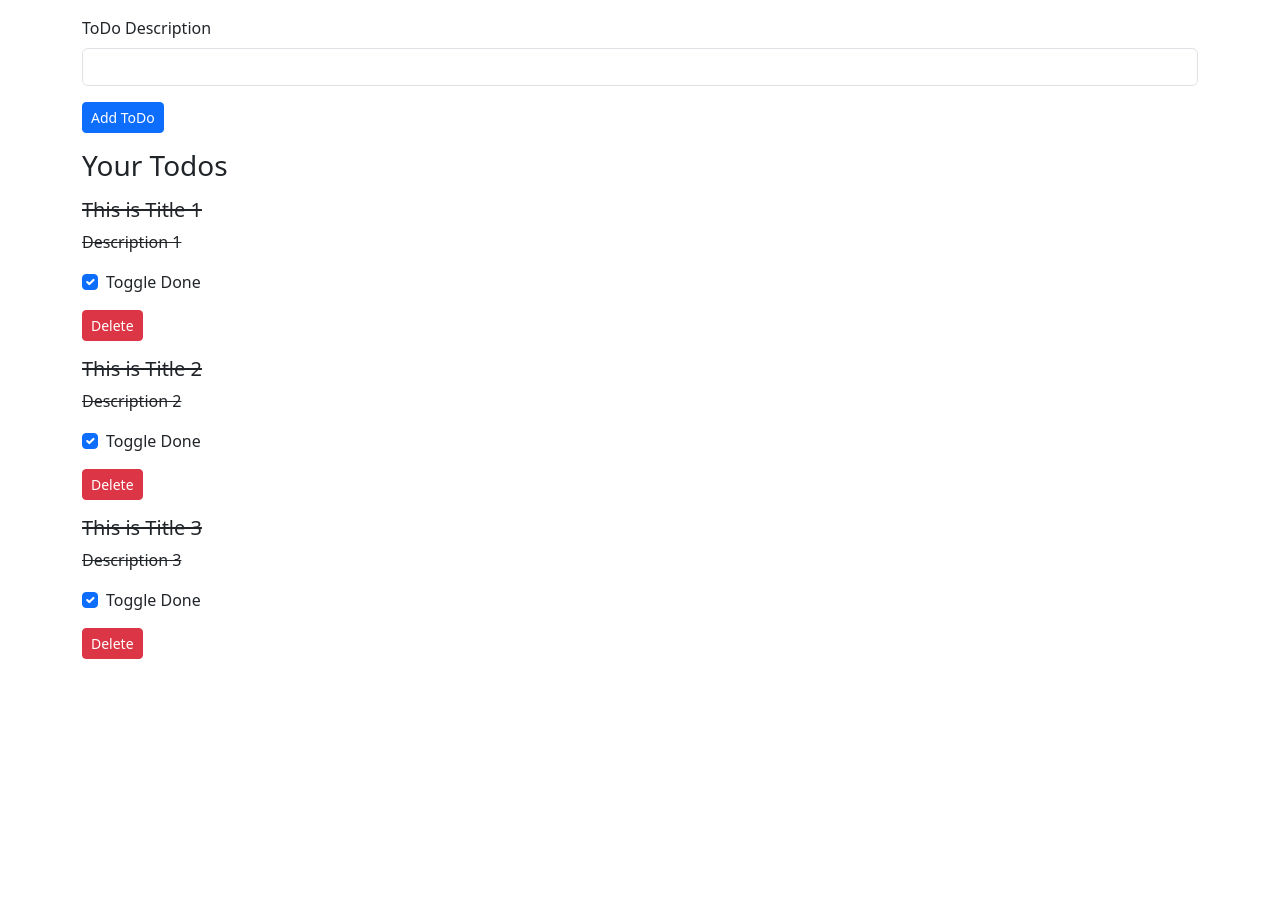
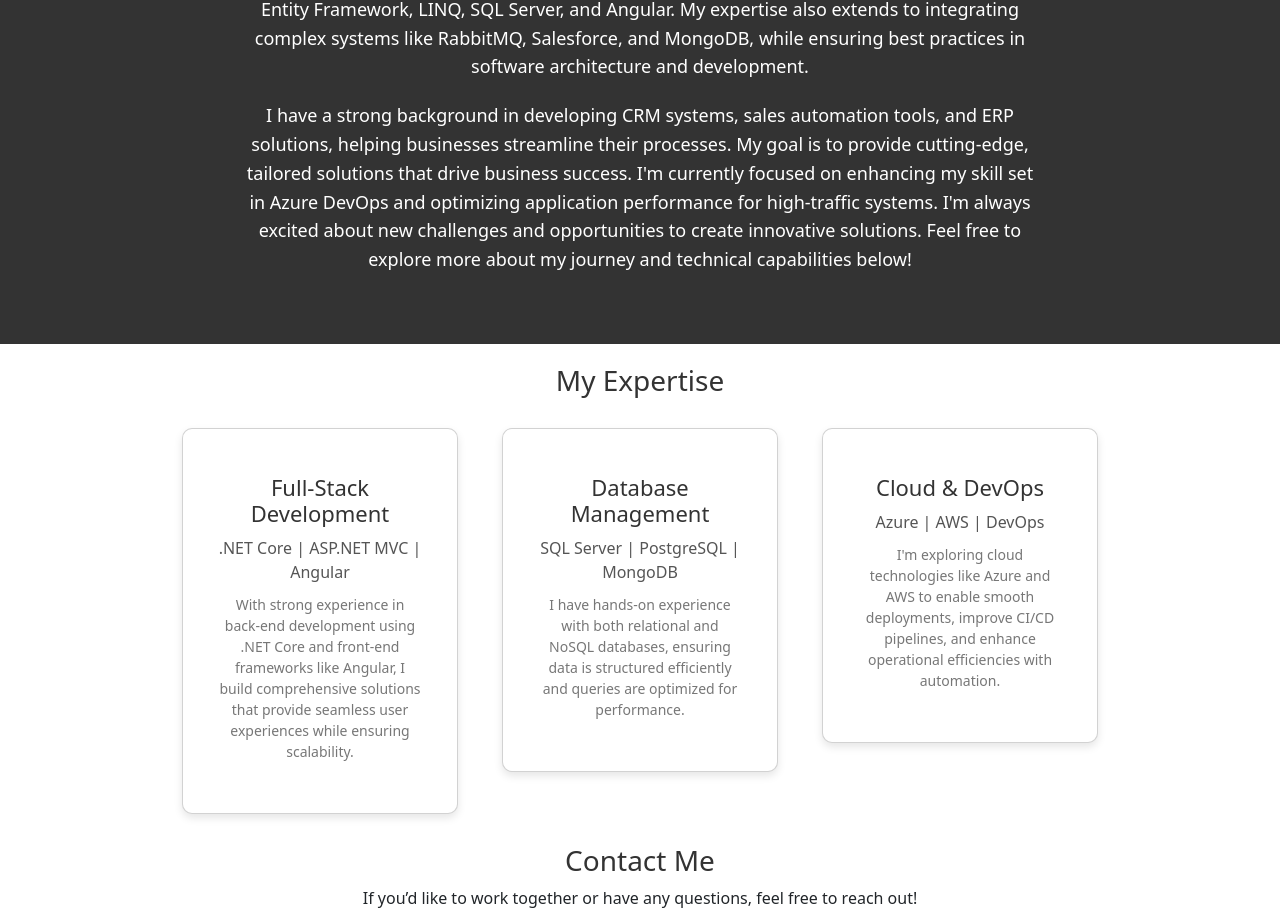
Before and after one commit to Muzammilismail8/Angular-Todo-App, an Angular app: page /about in a window 1280 px wide. Before the commit this address led to /. Shown: the part 232-1152 px from the top of the page. Before the commit the page ends 907 px from the top, so only its background shows below. Built offline with nearby package versions, Linux system fonts and the light colour scheme.

Commit message:
and routing and about page

```diff
--- /dev/null
+++ b/src/app/MyComponents/about/about.component.css
@@ -0,0 +1,119 @@
+/* General Styles */
+body {
+  font-family: Arial, sans-serif;
+  margin: 0;
+  padding: 0;
+  box-sizing: border-box;
+  background-color: #f4f4f4;
+}
+
+/* About Section */
+.about-section {
+  padding: 50px;
+  background-color: #333;
+  color: white;
+  text-align: center;
+}
+
+.about-section h1 {
+  font-size: 36px;
+}
+
+.about-section p {
+  font-size: 18px;
+  line-height: 1.6;
+  margin: 20px auto;
+  max-width: 800px;
+}
+
+/* Cards Section */
+.row {
+  display: flex;
+  justify-content: center;
+  margin: 20px 0;
+}
+
+.column {
+  flex: 1;
+  max-width: 300px;
+  margin: 10px;
+}
+
+.card {
+  background-color: white;
+  border-radius: 10px;
+  box-shadow: 0 4px 8px rgba(0, 0, 0, 0.1);
+  transition: 0.3s;
+  text-align: center;
+  padding: 20px;
+}
+
+.card:hover {
+  box-shadow: 0 8px 16px rgba(0, 0, 0, 0.2);
+}
+
+.card img {
+  border-radius: 10px 10px 0 0;
+}
+
+.container {
+  padding: 15px;
+}
+
+.container h2 {
+  font-size: 22px;
+  margin: 10px 0;
+}
+
+.container .title {
+  font-size: 16px;
+  color: #555;
+  margin-bottom: 10px;
+}
+
+.container p {
+  font-size: 14px;
+  line-height: 1.5;
+  color: #777;
+}
+
+/* Button Style */
+.button {
+  background-color: #4caf50;
+  color: white;
+  padding: 10px 20px;
+  text-align: center;
+  border: none;
+  border-radius: 5px;
+  cursor: pointer;
+  font-size: 16px;
+  transition: background-color 0.3s;
+}
+
+.button:hover {
+  background-color: #45a049;
+}
+
+/* Contact Section */
+h2 {
+  font-size: 28px;
+  margin-top: 20px;
+  color: #333;
+}
+
+div[style="text-align: center"] p {
+  font-size: 18px;
+  margin-bottom: 20px;
+}
+
+/* Responsive Design */
+@media screen and (max-width: 768px) {
+  .row {
+    flex-direction: column;
+    align-items: center;
+  }
+
+  .column {
+    max-width: 90%;
+  }
+}
--- /dev/null
+++ b/src/app/MyComponents/about/about.component.html
@@ -0,0 +1,74 @@
+<div class="about-section">
+  <h1>About Me</h1>
+  <p>
+    Hello! I am a passionate .NET Developer with over 3.5 years of experience in
+    creating robust, scalable, and efficient software solutions. I specialize in
+    .NET Core, ASP.NET MVC, Web APIs, Entity Framework, LINQ, SQL Server, and
+    Angular. My expertise also extends to integrating complex systems like
+    RabbitMQ, Salesforce, and MongoDB, while ensuring best practices in software
+    architecture and development.
+  </p>
+  <p>
+    I have a strong background in developing CRM systems, sales automation
+    tools, and ERP solutions, helping businesses streamline their processes. My
+    goal is to provide cutting-edge, tailored solutions that drive business
+    success. I'm currently focused on enhancing my skill set in Azure DevOps and
+    optimizing application performance for high-traffic systems. I'm always
+    excited about new challenges and opportunities to create innovative
+    solutions. Feel free to explore more about my journey and technical
+    capabilities below!
+  </p>
+</div>
+
+<h2 style="text-align: center">My Expertise</h2>
+<div class="row">
+  <div class="column">
+    <div class="card">
+      <div class="container">
+        <h2>Full-Stack Development</h2>
+        <p class="title">.NET Core | ASP.NET MVC | Angular</p>
+        <p>
+          With strong experience in back-end development using .NET Core and
+          front-end frameworks like Angular, I build comprehensive solutions
+          that provide seamless user experiences while ensuring scalability.
+        </p>
+      </div>
+    </div>
+  </div>
+
+  <div class="column">
+    <div class="card">
+      <div class="container">
+        <h2>Database Management</h2>
+        <p class="title">SQL Server | PostgreSQL | MongoDB</p>
+        <p>
+          I have hands-on experience with both relational and NoSQL databases,
+          ensuring data is structured efficiently and queries are optimized for
+          performance.
+        </p>
+      </div>
+    </div>
+  </div>
+
+  <div class="column">
+    <div class="card">
+      <div class="container">
+        <h2>Cloud & DevOps</h2>
+        <p class="title">Azure | AWS | DevOps</p>
+        <p>
+          I'm exploring cloud technologies like Azure and AWS to enable smooth
+          deployments, improve CI/CD pipelines, and enhance operational
+          efficiencies with automation.
+        </p>
+      </div>
+    </div>
+  </div>
+</div>
+
+<h2 style="text-align: center">Contact Me</h2>
+<div style="text-align: center">
+  <p>
+    If you’d like to work together or have any questions, feel free to reach
+    out!
+  </p>
+</div>
--- /dev/null
+++ b/src/app/MyComponents/about/about.component.ts
@@ -0,0 +1,15 @@
+import { Component, OnInit } from '@angular/core';
+
+@Component({
+  selector: 'app-about',
+  templateUrl: './about.component.html',
+  styleUrls: ['./about.component.css']
+})
+export class AboutComponent implements OnInit {
+
+  constructor() { }
+
+  ngOnInit(): void {
+  }
+
+}
--- a/src/app/app-routing.module.ts
+++ b/src/app/app-routing.module.ts
@@ -1,10 +1,15 @@
 import { NgModule } from '@angular/core';
 import { RouterModule, Routes } from '@angular/router';
+import { TodosComponent } from './MyComponents/todos/todos.component';
+import { AboutComponent } from './MyComponents/about/about.component';
 
-const routes: Routes = [];
+const routes: Routes = [
+  { path: '', component: TodosComponent },
+  { path: 'about', component: AboutComponent },
+];
 
 @NgModule({
   imports: [RouterModule.forRoot(routes)],
-  exports: [RouterModule]
+  exports: [RouterModule],
 })
-export class AppRoutingModule { }
+export class AppRoutingModule {}
--- a/src/app/app.component.html
+++ b/src/app/app.component.html
@@ -1,6 +1,6 @@
 <nav class="navbar navbar-expand-lg bg-body-tertiary">
   <div class="container-fluid">
-    <a class="navbar-brand" href="#">ToDo App</a>
+    <a class="navbar-brand" routerLink="">ToDo App</a>
     <button
       class="navbar-toggler"
       type="button"
@@ -15,14 +15,14 @@
     <div class="collapse navbar-collapse" id="navbarSupportedContent">
       <ul class="navbar-nav me-auto mb-2 mb-lg-0">
         <li class="nav-item">
-          <a class="nav-link active" aria-current="page" href="#">Home</a>
+          <a class="nav-link active" aria-current="page" routerLink="">Home</a>
         </li>
         <li class="nav-item">
-          <a class="nav-link" href="#">Link</a>
+          <a class="nav-link" routerLink="about">About Us</a>
         </li>
       </ul>
     </div>
   </div>
 </nav>
 
-<app-todos></app-todos>
+<router-outlet></router-outlet>
--- a/src/app/app.module.ts
+++ b/src/app/app.module.ts
@@ -7,6 +7,7 @@ import { TodosComponent } from './MyComponents/todos/todos.component';
 import { TodoItemComponent } from './MyComponents/todo-item/todo-item.component';
 import { AddTodoComponent } from './MyComponents/add-todo/add-todo.component';
 import { FormsModule } from '@angular/forms';
+import { AboutComponent } from './MyComponents/about/about.component';
 
 @NgModule({
   declarations: [
@@ -14,6 +15,7 @@ import { FormsModule } from '@angular/forms';
     TodosComponent,
     TodoItemComponent,
     AddTodoComponent,
+    AboutComponent,
   ],
   imports: [BrowserModule, FormsModule, AppRoutingModule],
   providers: [],
```
Also changed, not shown: src/app/MyComponents/about/images/fullstack.png (added).
